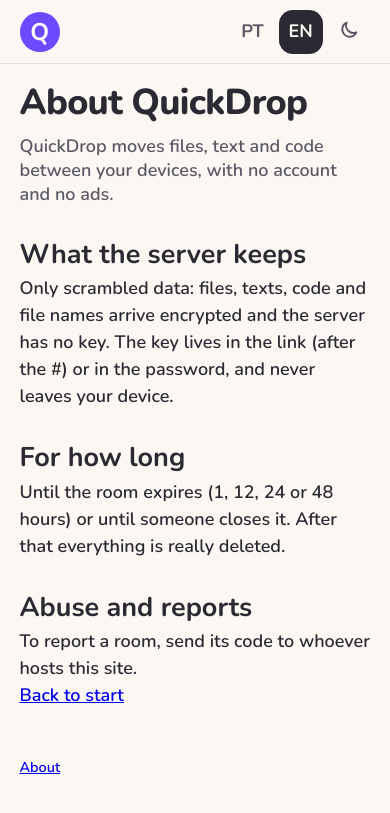
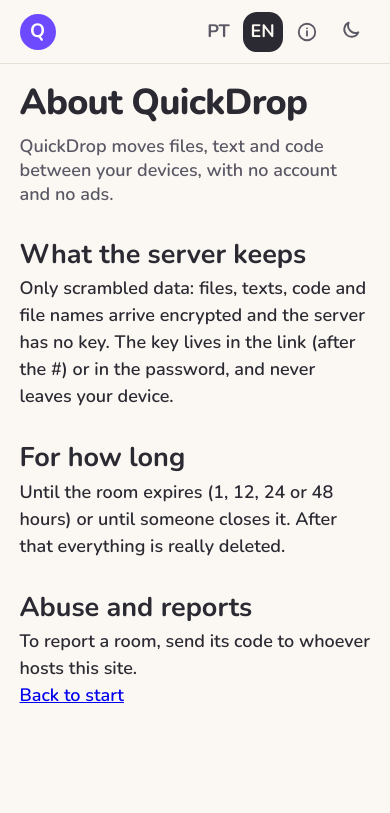
Before and after one commit to gbrielzera/QuickDrop, a FastAPI app: template frontend/templates/about.html in a window 390 px wide. Shown: the top 813 px of the page. Run offline with FastAPI, Linux system fonts and the light colour scheme; the template is opened without the code that fills it, so the values that code supplies are empty; parts of the project's set-up code (start-up, migrations or seed data) failed here and were passed over.

Commit message:
Sobre vira ícone no topo (junto de idioma e tema), sem rodapé; topo ajustado para celulares estreitos; teste de presença estável
Co-Authored-By: Claude Sonnet 5.5 <noreply@anthropic.com>

```diff
--- a/frontend/static/css/style.css
+++ b/frontend/static/css/style.css
@@ -210,7 +210,8 @@ h1 {
   gap: 0.25rem;
 }
 
-.theme-toggle {
+/* Ícones do topo (sobre e tema): mesma forma de botão, 44px de alvo de toque. */
+.topbar__icon {
   display: grid;
   width: 44px;
   height: 44px;
@@ -219,15 +220,17 @@ h1 {
   border-radius: var(--radius-pill);
   background: none;
   color: var(--ink-soft);
+  text-decoration: none;
   cursor: pointer;
 }
 
-.theme-toggle:hover {
+.topbar__icon:hover,
+.topbar__icon[aria-current="page"] {
   background: var(--blue-tint);
   color: var(--on-blue-tint);
 }
 
-.theme-toggle svg {
+.topbar__icon svg {
   width: 1.375rem;
   height: 1.375rem;
   fill: none;
@@ -281,11 +284,6 @@ h1 {
 }
 
 /* ---------- páginas ---------- */
-
-.page-footer {
-  padding: 0 var(--gutter) 2rem;
-  font-size: 0.9rem;
-}
 
 .about-section {
   max-width: 40rem;
@@ -1051,7 +1049,7 @@ textarea:focus-visible {
   }
 
   .brand {
-    font-size: 1.5rem;
+    font-size: 1.375rem;
   }
 
   .page {
@@ -1115,3 +1113,29 @@ textarea:focus-visible {
     display: none;
   }
 }
+
+/* Celulares bem estreitos (360px e menos): marca e botões do topo menores para caberem lado a lado. */
+@media (max-width: 420px) {
+  .topbar {
+    flex-wrap: wrap;
+    gap: 0 0.5rem;
+  }
+
+  .brand {
+    gap: 0.5rem;
+    font-size: 1.2rem;
+  }
+
+  .brand .roundel {
+    width: 2.25rem;
+    height: 2.25rem;
+  }
+
+  .language button,
+  .topbar__icon {
+    width: 40px;
+    min-width: 40px;
+    height: 40px;
+    min-height: 40px;
+  }
+}
--- a/frontend/static/js/i18n.js
+++ b/frontend/static/js/i18n.js
@@ -2,7 +2,7 @@
 //
 // No HTML, um elemento com data-i18n="chave" tem o texto trocado pela tradução.
 // Se o texto tiver valores, como "{textSize}", eles ficam em data-i18n-values (um JSON).
-// Também funcionam data-i18n-placeholder e data-i18n-aria-label.
+// Também funcionam data-i18n-placeholder, data-i18n-aria-label e data-i18n-title (a dica ao passar o mouse).
 
 import { messages } from "./messages.js";
 
@@ -49,6 +49,7 @@ export function applyTranslations(root = document) {
   }
   translateAttribute(root, "data-i18n-placeholder", "placeholder");
   translateAttribute(root, "data-i18n-aria-label", "aria-label");
+  translateAttribute(root, "data-i18n-title", "title");
 }
 
 function markActiveLanguageButton() {
--- a/frontend/static/js/messages.js
+++ b/frontend/static/js/messages.js
@@ -159,7 +159,7 @@ export const messages = {
     "about.abuse": "Como o conteúdo é ilegível para o servidor, a única providência possível é encerrar a sala. Para denunciar, envie o código da sala para",
     "about.abuseNoContact": "Para denunciar, envie o código da sala a quem hospeda este site.",
     "about.back": "Voltar ao início",
-    "footer.about": "Sobre",
+    "topbar.about": "Sobre",
     "error.serverFull": "O servidor está cheio agora. Tente de novo mais tarde.",
     "error.tooManyAttempts": "Muitas tentativas. Espere um minuto e tente de novo.",
     "error.fileGone": "Este arquivo não existe mais.",
@@ -327,7 +327,7 @@ export const messages = {
     "about.abuse": "Because the content is unreadable to the server, the only possible action is closing the room. To report one, send the room code to",
     "about.abuseNoContact": "To report a room, send its code to whoever hosts this site.",
     "about.back": "Back to start",
-    "footer.about": "About",
+    "topbar.about": "About",
     "error.serverFull": "The server is full right now. Please try again later.",
     "error.tooManyAttempts": "Too many attempts. Wait a minute and try again.",
     "error.fileGone": "This file no longer exists.",
--- a/frontend/templates/_icons.html
+++ b/frontend/templates/_icons.html
@@ -21,6 +21,8 @@
     <path d="M9 4c-2 0-2 1-2 3v2c0 1-1 2-2 3 1 1 2 2 2 3v2c0 2 0 3 2 3M15 4c2 0 2 1 2 3v2c0 1 1 2 2 3-1 1-2 2-2 3v2c0 2 0 3-2 3"/>
   {%- elif name == "keys" -%}
     <path d="M3 7h18v10H3zM7 11h.01M11 11h.01M15 11h.01M7 14h10"/>
+  {%- elif name == "info" -%}
+    <circle cx="12" cy="12" r="9"/><path d="M12 11v5M12 8h.01"/>
   {%- elif name == "sun" -%}
     <circle cx="12" cy="12" r="4"/><path d="M12 2v2M12 20v2M4.9 4.9l1.4 1.4M17.7 17.7l1.4 1.4M2 12h2M20 12h2M4.9 19.1l1.4-1.4M17.7 6.3l1.4-1.4"/>
   {%- elif name == "moon" -%}
--- a/frontend/templates/base.html
+++ b/frontend/templates/base.html
@@ -31,7 +31,10 @@
         <button type="button" data-language="pt" aria-pressed="true">PT</button>
         <button type="button" data-language="en" aria-pressed="false">EN</button>
       </div>
-      <button class="theme-toggle" type="button" aria-pressed="false" data-i18n-aria-label="theme.toggle" aria-label="Alternar entre tema claro e escuro">
+      <a class="topbar__icon" href="/sobre" data-i18n-aria-label="topbar.about" data-i18n-title="topbar.about" aria-label="Sobre" title="Sobre"{% if request.url.path == "/sobre" %} aria-current="page"{% endif %}>
+        {{ icon("info") }}
+      </a>
+      <button class="topbar__icon theme-toggle" type="button" aria-pressed="false" data-i18n-aria-label="theme.toggle" data-i18n-title="theme.toggle" aria-label="Alternar entre tema claro e escuro" title="Alternar entre tema claro e escuro">
         <span class="icon-moon">{{ icon("moon") }}</span>
         <span class="icon-sun">{{ icon("sun") }}</span>
       </button>
@@ -40,7 +43,6 @@
   <main class="page">
     {% block content %}{% endblock %}
   </main>
-  <footer class="page-footer"><a href="/sobre" data-i18n="footer.about">Sobre</a></footer>
   <script type="module" src="{{ url_for('static', path='js/theme-toggle.js') }}"></script>
   <script type="module" src="{{ url_for('static', path='js/pwa.js') }}"></script>
   {% block scripts %}{% endblock %}
```
Also changed, not shown: DESIGN.md (+1 -1 lines), backend/tests/test_realtime.py (+4 -1 lines), backend/tests/test_theme.py (+14 -1 lines), docs/PLANEJAMENTO.md (+3 -1 lines), docs/REQUISITOS.md (+2 -2 lines), docs/VISAO.md (+1 -1 lines), README.md, 5 other files.
